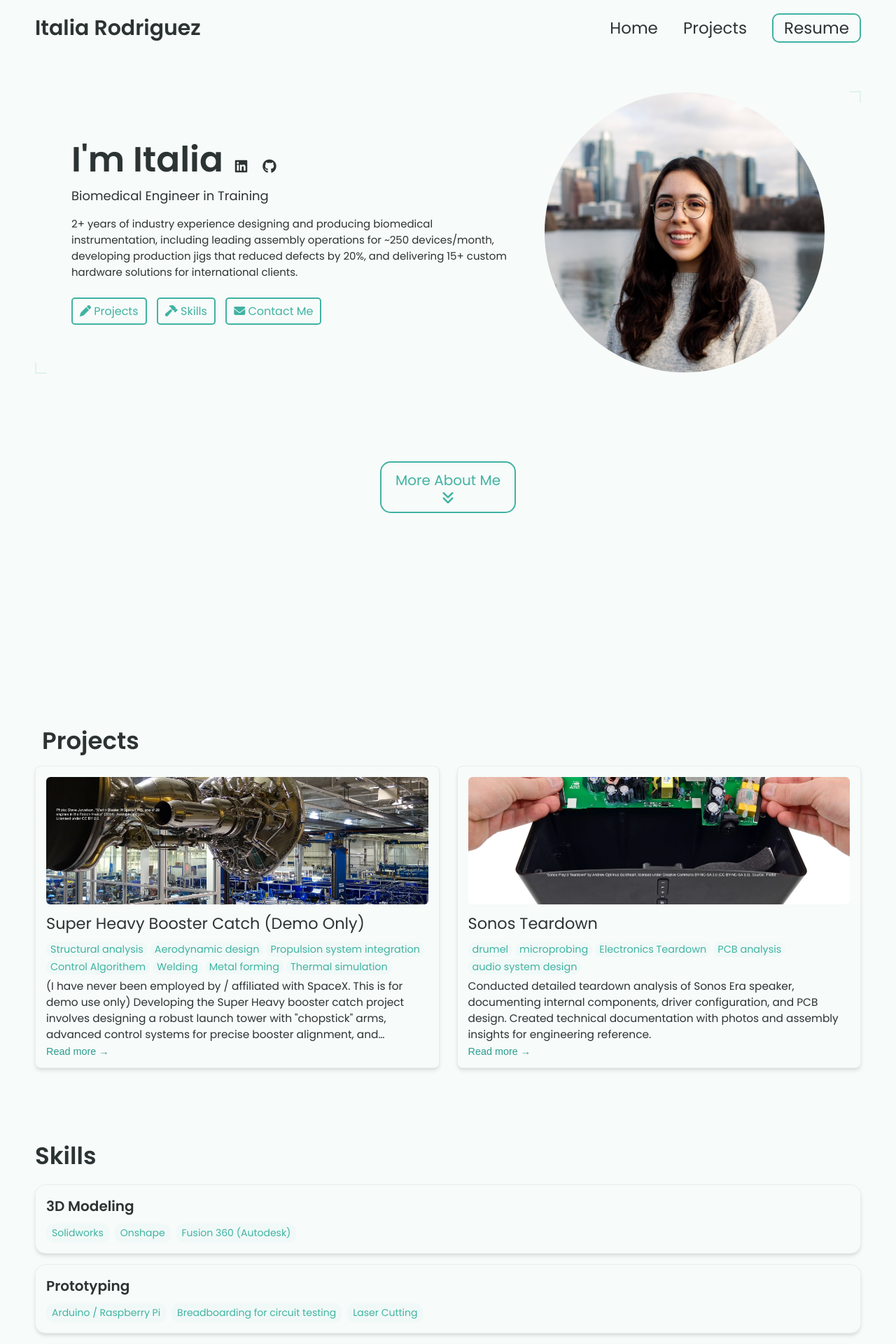
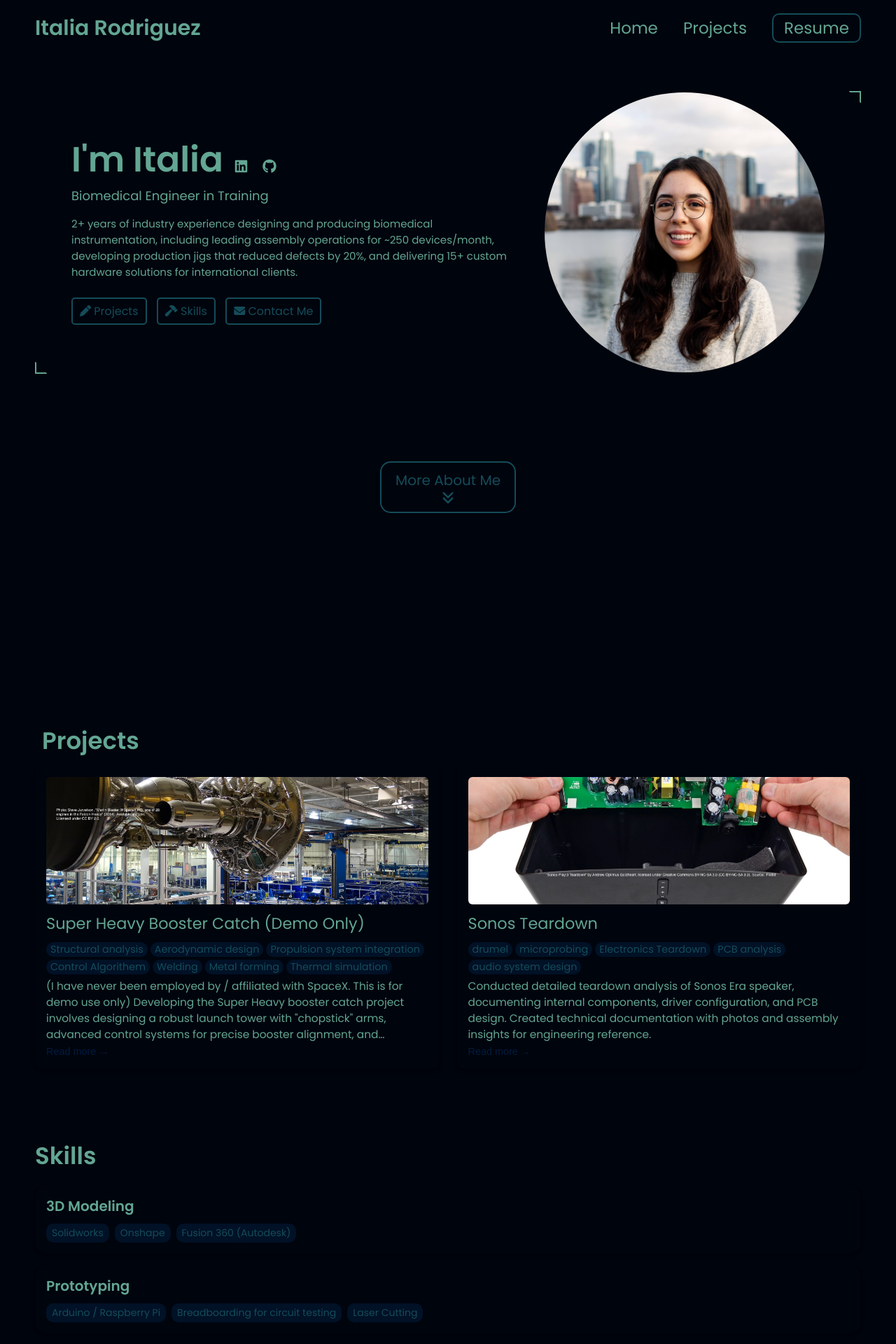
Before and after one commit to italiarod/italiarod.github.io, a Jekyll site: the page built from index.html, in a window 1280 px wide. Shown: the top 1920 px of the page at 70% size. Built offline with Jekyll 4.4.1, drawn with Linux system fonts in a browser that asks for light colours.

Commit message:
Update _config.yml

```diff
--- a/_config.yml
+++ b/_config.yml
@@ -71,12 +71,12 @@ formspree-key:   https://formspree.io/f/mnjdjogy
 
 # Active theme (Updatethis to switch themes). Make sure to keep the indentation the samne.
 colors: # this is the mint theme
-  text: "#2c3333"
-  border: "#e0f2ef"
-  link: "#40b3a2"
-  highlight: "#2a9d8f"
-  background: "#f7fbfa"
-  light_background: "#f0f9f7"
+  text: "#63A693"
+  border: "#63A693"
+  link: "#144C59"
+  highlight: "#011C40"
+  background: "#00040D"
+  light_background: "#011126"
 
 # A few examples.
 basic theme:
@@ -111,7 +111,13 @@ lemon theme:
   background: "#fff8f8"
   light_background: "#fff5f6"
 
-
+  custom theme:
+  text: "#63A693"
+  border: "#63A693"
+  link: "#144C59"
+  highlight: "#011C40"
+  background: "#00040D"
+  light_background: "#011126"
 
 
 
```
